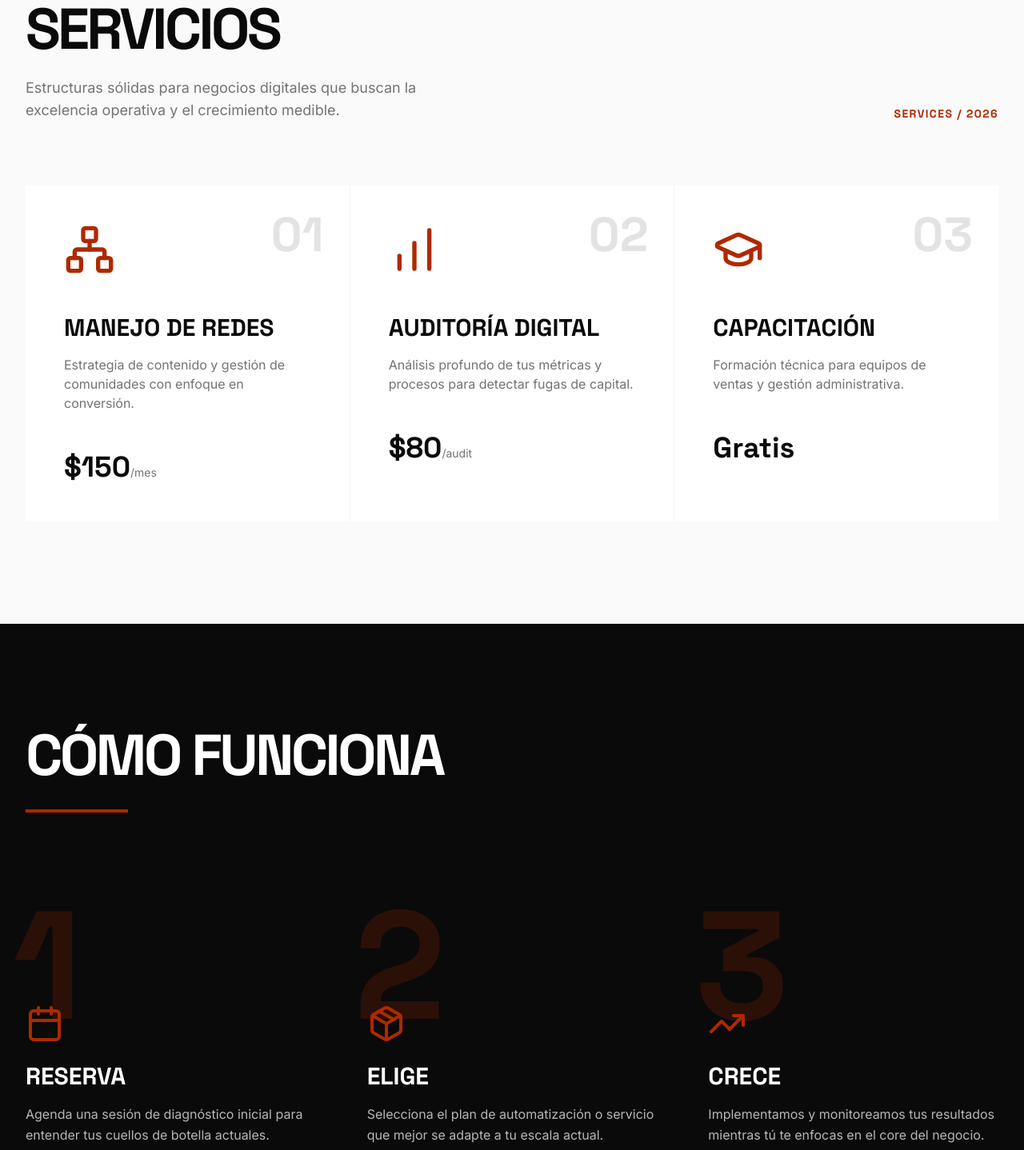
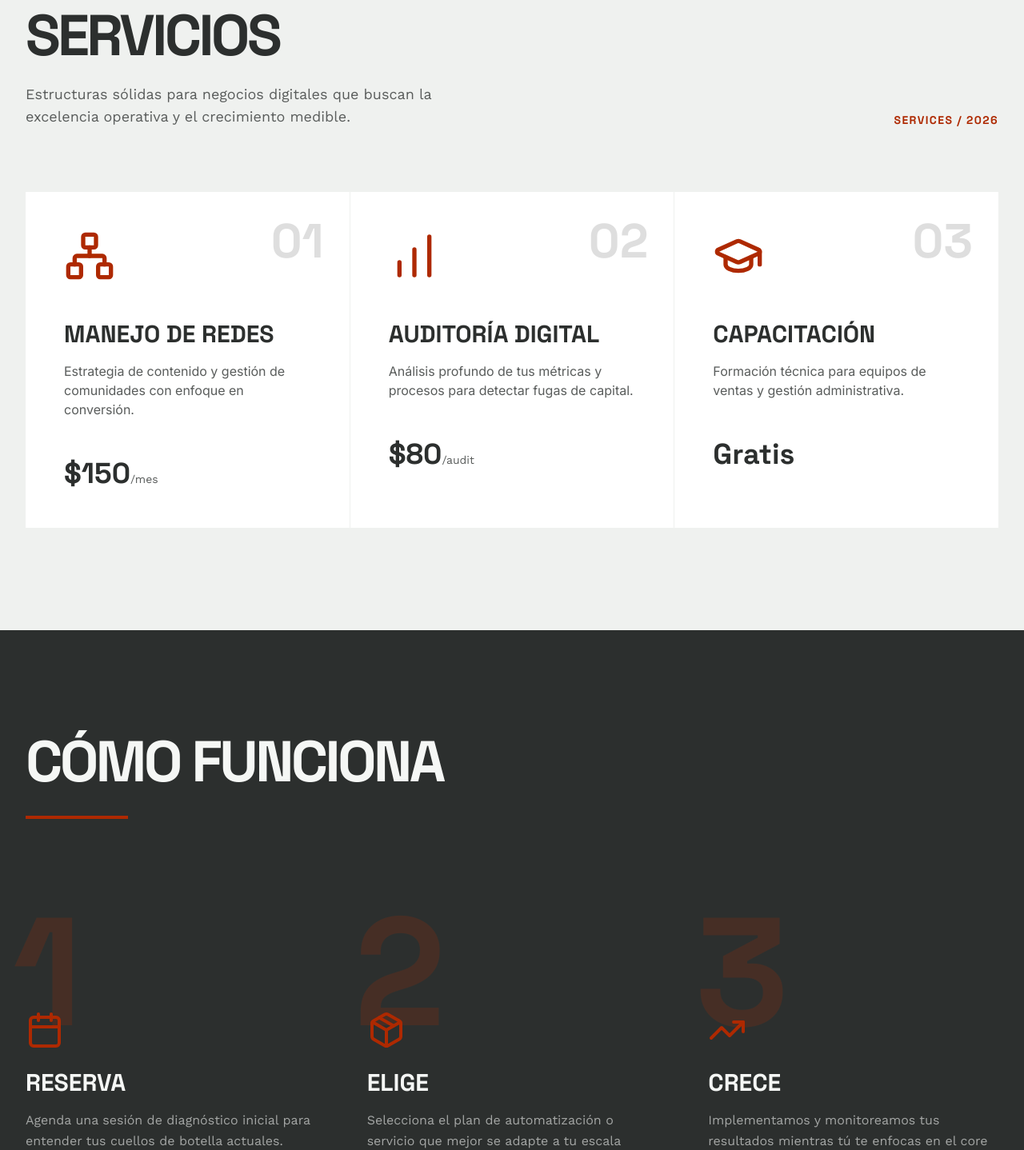
Before and after one commit to carlitosgiovanniramos/RNG-Vantage, a Next.js app: page / in a window 1280 px wide. Shown: the part 1092-2530 px from the top of the page at 80% size. Built offline with nearby package versions, Linux system fonts and the light colour scheme.

Commit message:
correccion visual de la landing page

```diff
--- a/app/(public)/page.tsx
+++ b/app/(public)/page.tsx
@@ -48,7 +48,7 @@ export default function LandingPage() {
               RNG-Vantage
             </h1>
 
-            <p className="text-lg sm:text-xl md:text-2xl font-inter max-w-2xl mb-12 text-muted-foreground leading-relaxed">
+            <p className="text-lg sm:text-xl md:text-2xl font-workSans max-w-2xl mb-12 text-muted-foreground leading-relaxed">
               Automatización de ventas, reservas y control financiero para tu emprendimiento de marketing digital. <span className="text-primary font-bold">Escala sin límites.</span>
             </p>
 
@@ -100,14 +100,14 @@ export default function LandingPage() {
       </section>
 
       {/* --- Nuestros Servicios (Bento Grid) --- */}
-      <section className="py-20 sm:py-32 px-4 sm:px-8 bg-muted/50">
+      <section className="py-20 sm:py-32 px-4 sm:px-8 bg-muted">
         <div className="max-w-[1440px] mx-auto">
           <div className="flex flex-col md:flex-row justify-between items-start md:items-end mb-12 sm:mb-20 gap-8">
             <div className="max-w-xl">
               <h2 className="text-4xl sm:text-5xl md:text-7xl font-spaceGrotesk font-black uppercase tracking-tighter mb-6 text-foreground">
                 Nuestros Servicios
               </h2>
-              <p className="text-muted-foreground font-inter text-base sm:text-lg">
+              <p className="text-muted-foreground font-workSans text-base sm:text-lg">
                 Estructuras sólidas para negocios digitales que buscan la excelencia operativa y el crecimiento medible.
               </p>
             </div>
@@ -123,7 +123,7 @@ export default function LandingPage() {
               return (
                 <div
                   key={service.id}
-                  className="bg-background p-8 sm:p-12 group hover:bg-primary transition-colors duration-500 relative"
+                  className="bg-card p-8 sm:p-12 group hover:bg-primary transition-colors duration-500 relative"
                 >
                   <Icon className="h-12 w-12 sm:h-16 sm:w-16 mb-8 sm:mb-12 text-primary group-hover:text-primary-foreground transition-colors" />
 
@@ -138,7 +138,7 @@ export default function LandingPage() {
                   <div className="text-3xl sm:text-4xl font-spaceGrotesk font-black text-foreground group-hover:text-primary-foreground transition-colors">
                     {service.price === 0 ? "Gratis" : `$${service.price}`}
                     {service.unit && (
-                      <span className="text-sm font-inter text-muted-foreground group-hover:text-primary-foreground/70 font-normal">
+                      <span className="text-sm font-workSans text-muted-foreground group-hover:text-primary-foreground/70 font-normal">
                         {service.unit}
                       </span>
                     )}
@@ -171,7 +171,7 @@ export default function LandingPage() {
               </div>
               <Calendar className="h-10 w-10 sm:h-12 sm:w-12 mb-6 text-primary -mt-16" />
               <h3 className="text-2xl sm:text-3xl font-spaceGrotesk font-black uppercase mb-4">Reserva</h3>
-              <p className="text-background/70 font-inter leading-relaxed">
+              <p className="text-background/60 font-workSans leading-relaxed">
                 Agenda una sesión de diagnóstico inicial para entender tus cuellos de botella actuales.
               </p>
             </div>
@@ -182,7 +182,7 @@ export default function LandingPage() {
               </div>
               <Package className="h-10 w-10 sm:h-12 sm:w-12 mb-6 text-primary -mt-16" />
               <h3 className="text-2xl sm:text-3xl font-spaceGrotesk font-black uppercase mb-4">Elige</h3>
-              <p className="text-background/70 font-inter leading-relaxed">
+              <p className="text-background/60 font-workSans leading-relaxed">
                 Selecciona el plan de automatización o servicio que mejor se adapte a tu escala actual.
               </p>
             </div>
@@ -193,7 +193,7 @@ export default function LandingPage() {
               </div>
               <TrendingUp className="h-10 w-10 sm:h-12 sm:w-12 mb-6 text-primary -mt-16" />
               <h3 className="text-2xl sm:text-3xl font-spaceGrotesk font-black uppercase mb-4">Crece</h3>
-              <p className="text-background/70 font-inter leading-relaxed">
+              <p className="text-background/60 font-workSans leading-relaxed">
                 Implementamos y monitoreamos tus resultados mientras tú te enfocas en el core del negocio.
               </p>
             </div>
@@ -209,7 +209,7 @@ export default function LandingPage() {
           </h2>
           <div className="flex justify-center">
             <Link href="/register">
-              <Button variant="default" className="rounded-none px-8 sm:px-16 py-6 sm:py-8 font-spaceGrotesk font-black text-xl sm:text-2xl uppercase tracking-tight hover:bg-primary/85 active:scale-95 shadow-[8px_8px_0px_0px_rgba(44,47,46,1)] dark:shadow-[8px_8px_0px_0px_rgba(245,247,245,1)]">
+              <Button variant="default" className="rounded-none px-8 sm:px-16 py-6 sm:py-8 font-spaceGrotesk font-black text-xl sm:text-2xl uppercase tracking-tight hover:bg-primary/85 active:scale-95 shadow-[12px_12px_0px_0px_rgba(44,47,46,1)] dark:shadow-[12px_12px_0px_0px_rgba(245,247,245,1)]">
                 Comenzar Ahora
               </Button>
             </Link>
--- a/app/globals.css
+++ b/app/globals.css
@@ -7,9 +7,10 @@
 @theme inline {
   --color-background: var(--background);
   --color-foreground: var(--foreground);
-  --font-sans: var(--font-inter);
+  --font-sans: var(--font-work-sans);
   --font-spaceGrotesk: var(--font-space-grotesk);
   --font-inter: var(--font-inter);
+  --font-workSans: var(--font-work-sans);
   --color-sidebar-ring: var(--sidebar-ring);
   --color-sidebar-border: var(--sidebar-border);
   --color-sidebar-accent-foreground: var(--sidebar-accent-foreground);
@@ -49,72 +50,72 @@
 }
 
 :root {
-  --background: oklch(1 0 0);
-  --foreground: oklch(0.145 0 0);
-  --card: oklch(1 0 0);
-  --card-foreground: oklch(0.145 0 0);
-  --popover: oklch(1 0 0);
-  --popover-foreground: oklch(0.145 0 0);
+  --background: #f5f7f5;
+  --foreground: #2c2f2e;
+  --card: #ffffff;
+  --card-foreground: #2c2f2e;
+  --popover: #ffffff;
+  --popover-foreground: #2c2f2e;
   --primary: #ae2900;
   --primary-foreground: #ffffff;
-  --secondary: oklch(0.97 0 0);
-  --secondary-foreground: oklch(0.205 0 0);
-  --muted: oklch(0.97 0 0);
-  --muted-foreground: oklch(0.556 0 0);
-  --accent: oklch(0.97 0 0);
-  --accent-foreground: oklch(0.205 0 0);
-  --destructive: oklch(0.577 0.245 27.325);
-  --border: oklch(0.922 0 0);
-  --input: oklch(0.922 0 0);
-  --ring: oklch(0.708 0 0);
+  --secondary: #e5e2e1;
+  --secondary-foreground: #5c5b5b;
+  --muted: #eff1ef;
+  --muted-foreground: #595c5b;
+  --accent: #e6e9e7;
+  --accent-foreground: #2c2f2e;
+  --destructive: #b41340;
+  --border: #dadedb;
+  --input: #dadedb;
+  --ring: #ae2900;
   --chart-1: oklch(0.809 0.105 251.813);
   --chart-2: oklch(0.623 0.214 259.815);
   --chart-3: oklch(0.546 0.245 262.881);
   --chart-4: oklch(0.488 0.243 264.376);
   --chart-5: oklch(0.424 0.199 265.638);
-  --radius: 0.625rem;
-  --sidebar: oklch(0.985 0 0);
-  --sidebar-foreground: oklch(0.145 0 0);
-  --sidebar-primary: oklch(0.205 0 0);
-  --sidebar-primary-foreground: oklch(0.985 0 0);
-  --sidebar-accent: oklch(0.97 0 0);
-  --sidebar-accent-foreground: oklch(0.205 0 0);
-  --sidebar-border: oklch(0.922 0 0);
-  --sidebar-ring: oklch(0.708 0 0);
+  --radius: 0px;
+  --sidebar: #eff1ef;
+  --sidebar-foreground: #2c2f2e;
+  --sidebar-primary: #2c2f2e;
+  --sidebar-primary-foreground: #f5f7f5;
+  --sidebar-accent: #e6e9e7;
+  --sidebar-accent-foreground: #2c2f2e;
+  --sidebar-border: #dadedb;
+  --sidebar-ring: #ae2900;
 }
 
 .dark {
-  --background: oklch(0.145 0 0);
-  --foreground: oklch(0.985 0 0);
-  --card: oklch(0.205 0 0);
-  --card-foreground: oklch(0.985 0 0);
-  --popover: oklch(0.205 0 0);
-  --popover-foreground: oklch(0.985 0 0);
+  --background: #2c2f2e;
+  --foreground: #f5f7f5;
+  --card: #3d4140;
+  --card-foreground: #f5f7f5;
+  --popover: #3d4140;
+  --popover-foreground: #f5f7f5;
   --primary: #ff7855;
   --primary-foreground: #2c2f2e;
-  --secondary: oklch(0.269 0 0);
-  --secondary-foreground: oklch(0.985 0 0);
-  --muted: oklch(0.269 0 0);
-  --muted-foreground: oklch(0.708 0 0);
-  --accent: oklch(0.269 0 0);
-  --accent-foreground: oklch(0.985 0 0);
-  --destructive: oklch(0.704 0.191 22.216);
-  --border: oklch(1 0 0 / 10%);
-  --input: oklch(1 0 0 / 15%);
-  --ring: oklch(0.556 0 0);
+  --secondary: #504f4f;
+  --secondary-foreground: #f5f7f5;
+  --muted: #3d4140;
+  --muted-foreground: #abaeac;
+  --accent: #3d4140;
+  --accent-foreground: #f5f7f5;
+  --destructive: #f74b6d;
+  --border: #3d4140;
+  --input: #3d4140;
+  --ring: #ff7855;
   --chart-1: oklch(0.809 0.105 251.813);
   --chart-2: oklch(0.623 0.214 259.815);
   --chart-3: oklch(0.546 0.245 262.881);
   --chart-4: oklch(0.488 0.243 264.376);
   --chart-5: oklch(0.424 0.199 265.638);
-  --sidebar: oklch(0.205 0 0);
-  --sidebar-foreground: oklch(0.985 0 0);
-  --sidebar-primary: oklch(0.488 0.243 264.376);
-  --sidebar-primary-foreground: oklch(0.985 0 0);
-  --sidebar-accent: oklch(0.269 0 0);
-  --sidebar-accent-foreground: oklch(0.985 0 0);
-  --sidebar-border: oklch(1 0 0 / 10%);
-  --sidebar-ring: oklch(0.556 0 0);
+  --sidebar: #3d4140;
+  --sidebar-foreground: #f5f7f5;
+  --sidebar-primary: #ff7855;
+  --sidebar-primary-foreground: #2c2f2e;
+  --sidebar-accent: #3d4140;
+  --sidebar-accent-foreground: #f5f7f5;
+  --sidebar-border: #3d4140;
+  --sidebar-ring: #ff7855;
 }
 
 @layer base {
--- a/app/layout.tsx
+++ b/app/layout.tsx
@@ -1,5 +1,5 @@
 import type { Metadata } from "next";
-import { Space_Grotesk, Inter } from "next/font/google";
+import { Space_Grotesk, Inter, Work_Sans } from "next/font/google";
 import { Providers } from "@/components/providers";
 import "./globals.css";
 
@@ -10,6 +10,11 @@ const spaceGrotesk = Space_Grotesk({
 
 const inter = Inter({
   variable: "--font-inter",
+  subsets: ["latin"],
+});
+
+const workSans = Work_Sans({
+  variable: "--font-work-sans",
   subsets: ["latin"],
 });
 
@@ -26,7 +31,7 @@ export default function RootLayout({
   return (
     <html lang="es">
       <body
-        className={`${spaceGrotesk.variable} ${inter.variable} antialiased`}
+        className={`${spaceGrotesk.variable} ${inter.variable} ${workSans.variable} antialiased`}
       >
         <Providers>{children}</Providers>
       </body>
--- a/components/footer.tsx
+++ b/components/footer.tsx
@@ -10,7 +10,7 @@ export function Footer() {
         </div>
 
         {/* Legal Links */}
-        <nav className="flex flex-wrap justify-center gap-8 font-spaceGrotesk text-xs tracking-widest uppercase opacity-60">
+        <nav className="flex flex-wrap justify-center gap-8 font-spaceGrotesk text-xs tracking-widest uppercase text-border opacity-60">
           <Link
             href="/politica-privacidad"
             className="hover:text-[#ff7855] dark:hover:text-[#ae2900] hover:opacity-100 transition-all"
--- a/components/navbar.tsx
+++ b/components/navbar.tsx
@@ -5,8 +5,8 @@ import { Menu } from "lucide-react";
 
 export function Navbar() {
   return (
-    <header className="sticky top-0 z-50 w-full bg-background/95 backdrop-blur supports-[backdrop-filter]:bg-background/60">
-      <div className="flex items-center justify-between w-full px-8 py-5 max-w-[1440px] mx-auto">
+    <header className="sticky top-0 z-50 w-full bg-background">
+      <div className="flex items-center justify-between w-full px-8 py-6 max-w-[1440px] mx-auto">
         {/* Logo */}
         <Link href="/" className="flex items-center gap-2">
           <span className="font-spaceGrotesk text-2xl font-black tracking-tighter uppercase text-foreground">
@@ -41,7 +41,7 @@ export function Navbar() {
           <Link href="/register" className="hidden md:block">
             <Button
               variant="default"
-              className="rounded-none bg-primary hover:bg-primary/85 text-primary-foreground font-spaceGrotesk font-bold text-sm"
+              className="rounded-none bg-primary hover:bg-primary/85 text-primary-foreground font-spaceGrotesk font-bold text-sm px-6 py-3"
             >
               Comenzar
             </Button>
```
Also changed, not shown: 1 other file (tests, documents, lock files or other folders).
